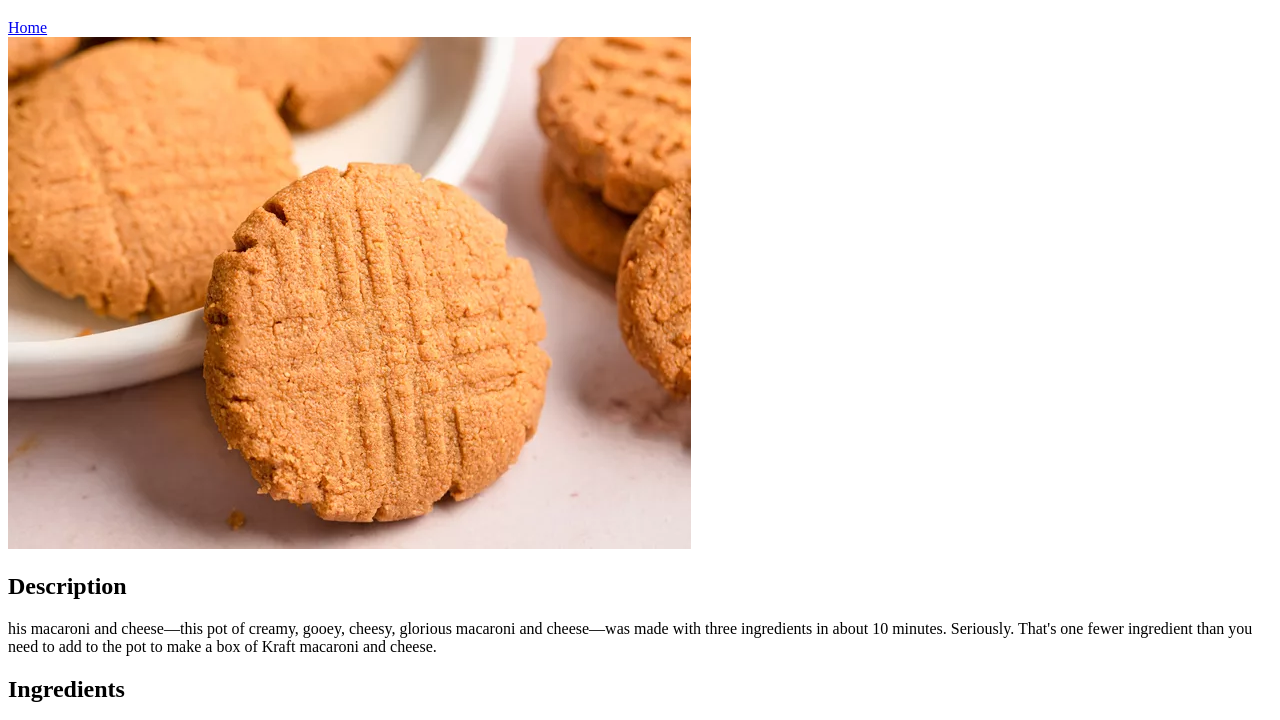
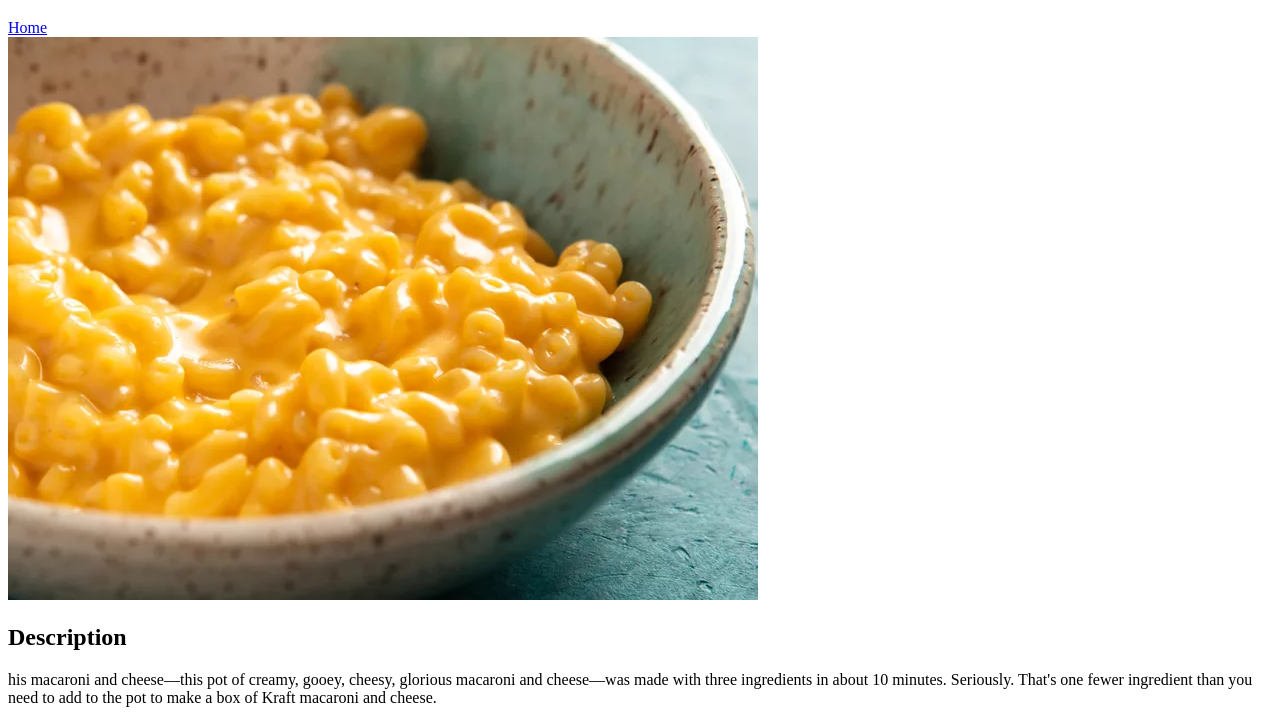
Before and after one commit to lieuanthony/odin-recipes, a plain HTML site: page recipes/mac-and-cheese.html in a window 1280 px wide. Shown: the part 61-781 px from the top of the page. Drawn offline with Linux system fonts and the light colour scheme.

Commit message:
Change image to mac and cheese

```diff
--- a/recipes/mac-and-cheese.html
+++ b/recipes/mac-and-cheese.html
@@ -8,7 +8,7 @@
         <h1>Mac and Cheese</h1>
         <a href="../index.html">Home</a>
         <br>
-        <img src="../images/244614-3-ingredient-peanut-butter-cookies-DDMFS-4x3-3df34040153d43bc9c8e566fb311a88e.webp">
+        <img src="../images/__opt__aboutcom__coeus__resources__content_migration__serious_eats__seriouseats.com__2021__02__20210214-stovetop-mac-cheese-reshoot-vicky-wasik-9-0760b642ca704cf8b2c5121a363a60a2.webp">
         <h2>Description</h2>
         <p>his macaroni and cheese—this pot of creamy, gooey, cheesy, glorious macaroni and cheese—was made with three ingredients in about 10 minutes. Seriously. That's one fewer ingredient than you need to add to the pot to make a box of Kraft macaroni and cheese.</p>
         <h2>Ingredients</h2>
```
Also changed, not shown: images/__opt__aboutcom__coeus__resources__content_migration__serious_eats__seriouseats.com__2021__02__20210214-stovetop-mac-cheese-reshoot-vicky-wasik-9-0760b642ca704cf8b2c5121a363a60a2.webp (added).
